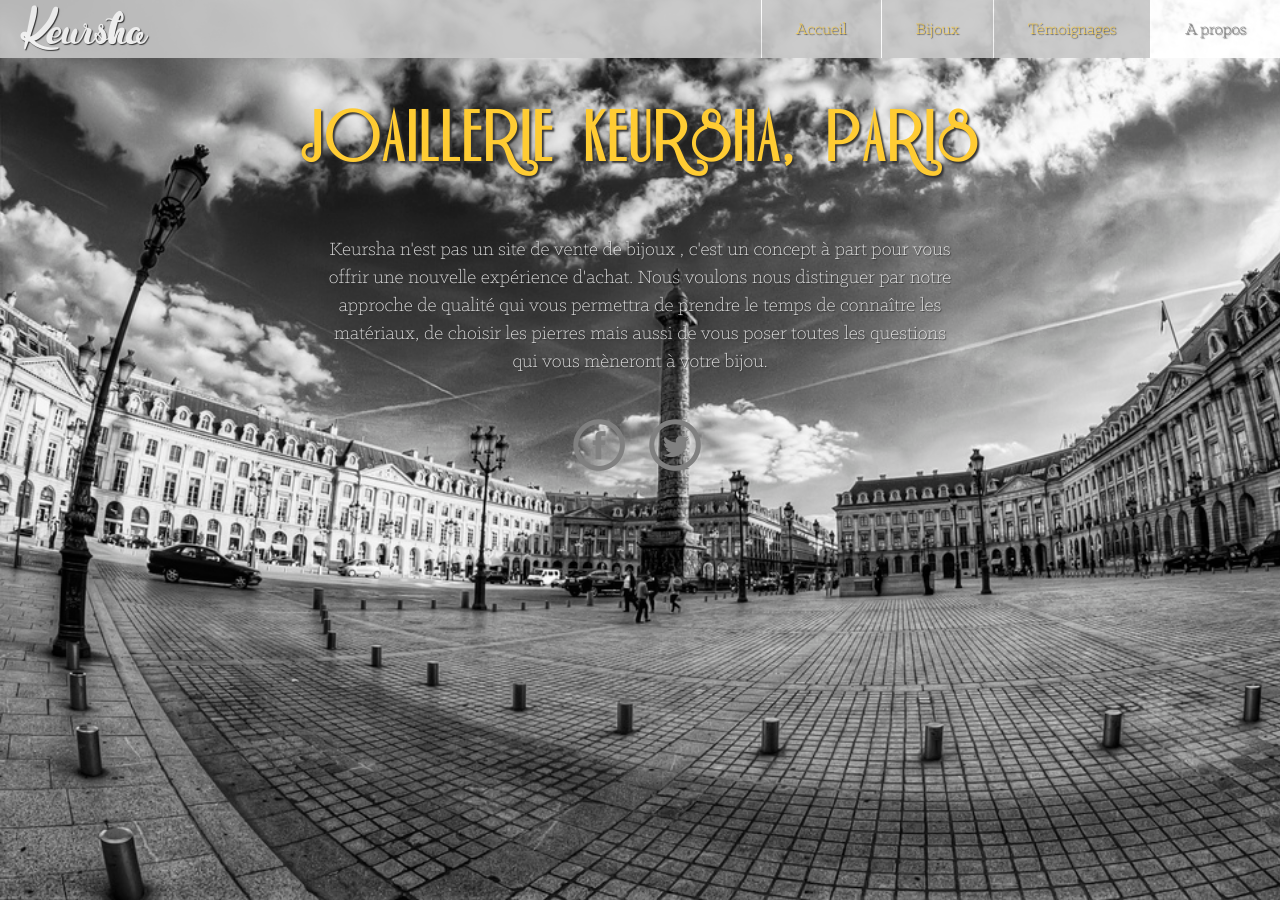
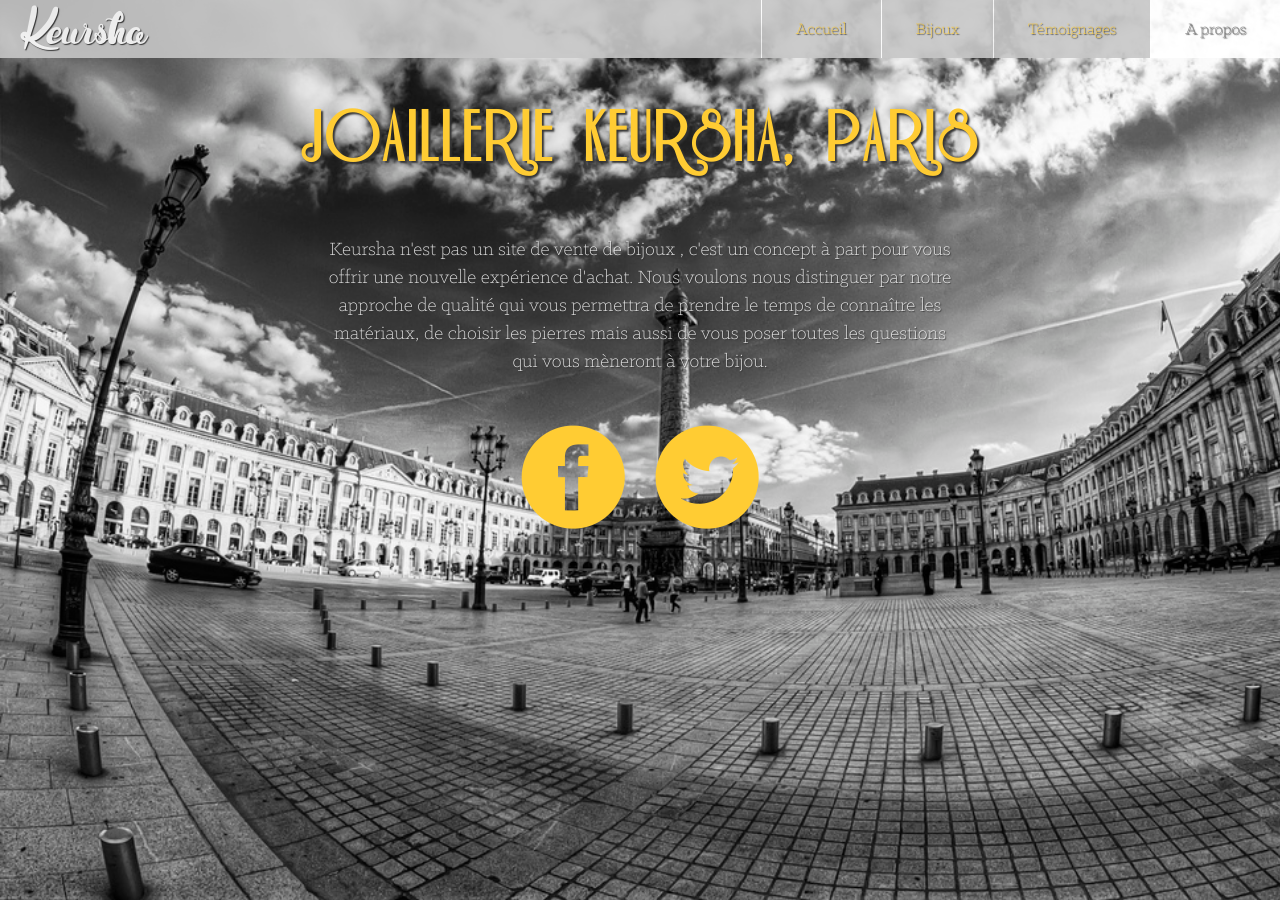
Before and after one commit to ptitgraig/keurshabis, a PHP site: page / in a window 1280 px wide. Shown: the top 900 px of the page. Run offline with PHP 8.4, Linux system fonts and the light colour scheme; some libraries are stand-ins or nearby versions.

Commit message:
ajout des logos facebook et twitter a la bonne couleur

```diff
--- a/app/styles/main.css
+++ b/app/styles/main.css
@@ -6,18 +6,21 @@
 
 .social a {
   display: inline-block;
-  width: 70px;
-  height: 70px;
+  width: 128px;
+  height: 128px;
   margin: 0;
   padding: 0;
+  transition: all .2s ease-out;
 }
 .fb {
-  background:url(../images/facebook-5-64.png) no-repeat;
+  background:url(../images/logo-fb.png) 0 0 no-repeat;
 }
 .twitter {
-  background:url(../images/twitter-5-64.png) no-repeat;
+  background:url(../images/logo-twitter.png) 0 0 no-repeat;
 }
-
+.social a:hover, .social a:focus {
+  background-position:0 -128px;
+}
 .small-n-center {
   width:50%;
 }
```
Also changed, not shown: app/images/logo-fb.png (added), app/images/logo-twitter.png (added), 2 other files.
